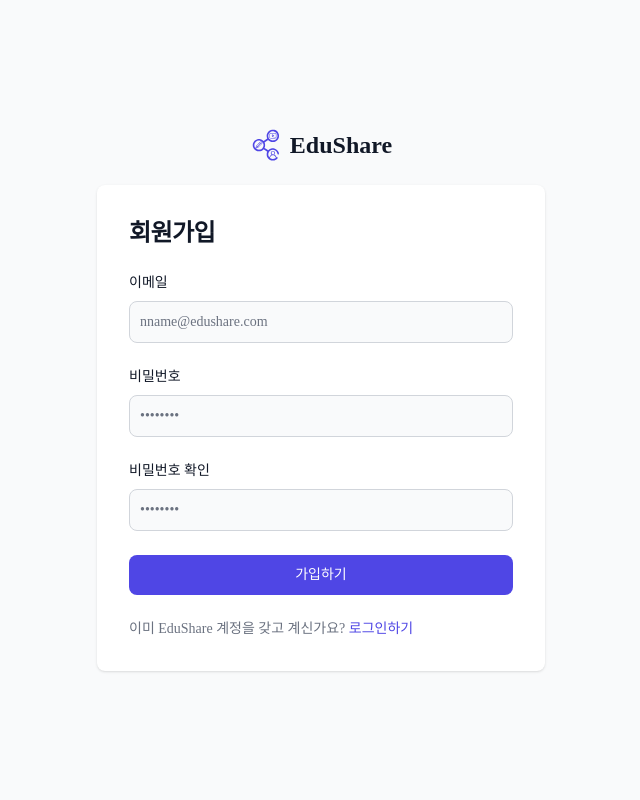
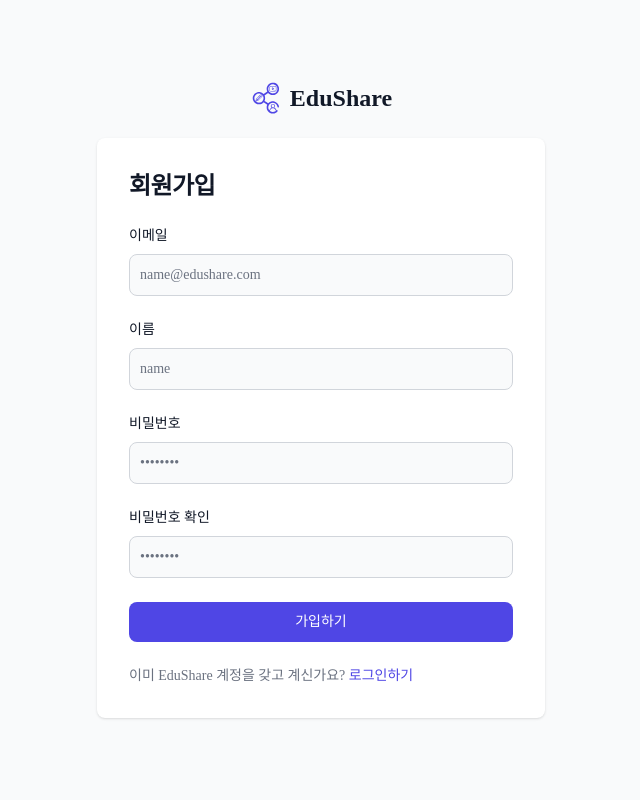
Before and after one commit to worjs320/edushare, a Django app: template templates/app/signup.html in a window 1280 px wide. Shown: the whole page, without its empty margins (319-959 px from the left). Run offline with Django 4.2, Linux system fonts and the light colour scheme; the template is opened without the code that fills it, so the values that code supplies are empty; some libraries are stand-ins or nearby versions; some web fonts are replaced.

Commit message:
회원가입, 로그인 로직 구현

```diff
--- a/app/urls.py
+++ b/app/urls.py
@@ -1,10 +1,10 @@
 from django.urls import path, re_path
 from app import views
 
-
 app_name = 'app'
 urlpatterns = [
+    path('', views.index),
     path('signup', views.signup, name='signup'),
     path('signin', views.signin, name='signin'),
-    path('logout', views.signin, name='signin'),
+    path('logout', views.logout, name='logout'),
 ]
--- a/templates/app/signin.html
+++ b/templates/app/signin.html
@@ -77,18 +77,18 @@
             {% csrf_token %}
             <div>
               <label for="username" class="block mb-2 text-sm font-medium text-gray-900 dark:text-white">이메일</label>
-              <input type="email" name="username" id="username"
+              <input type="email" name="username" id="username" value="{{request.POST.username}}"
                 class="bg-gray-50 border border-gray-300 text-gray-900 sm:text-sm rounded-lg focus:ring-primary-600 focus:border-primary-600 block w-full p-2.5 dark:bg-gray-700 dark:border-gray-600 dark:placeholder-gray-400 dark:text-white dark:focus:ring-blue-500 dark:focus:border-blue-500"
                 placeholder="name@edushare.com" required="">
             </div>
             <div>
               <label for="password"
                 class="block mb-2 text-sm font-medium text-gray-900 dark:text-white">비밀번호</label>
-              <input type="password" name="password" id="password" placeholder="••••••••"
+              <input type="password" name="password" id="password" placeholder="••••••••" {% if passwordFail %} autofocus {% endif %}
                 class="bg-gray-50 border border-gray-300 text-gray-900 sm:text-sm rounded-lg focus:ring-primary-600 focus:border-primary-600 block w-full p-2.5 dark:bg-gray-700 dark:border-gray-600 dark:placeholder-gray-400 dark:text-white dark:focus:ring-blue-500 dark:focus:border-blue-500"
                 required="">
             </div>
-            {% if request.GET.passwordFail == 'True'  %}
+            {% if passwordFail %}
             <div class="flex p-4 mb-4 text-sm text-red-700 bg-red-100 rounded-lg dark:bg-red-200 dark:text-red-800" role="alert">
               <svg aria-hidden="true" class="flex-shrink-0 inline w-5 h-5 mr-3" fill="currentColor" viewBox="0 0 20 20" xmlns="http://www.w3.org/2000/svg"><path fill-rule="evenodd" d="M18 10a8 8 0 11-16 0 8 8 0 0116 0zm-7-4a1 1 0 11-2 0 1 1 0 012 0zM9 9a1 1 0 000 2v3a1 1 0 001 1h1a1 1 0 100-2v-3a1 1 0 00-1-1H9z" clip-rule="evenodd"></path></svg>
               <span class="sr-only">Info</span>
--- a/templates/app/signup.html
+++ b/templates/app/signup.html
@@ -57,6 +57,45 @@
         }
       }
     }
+    document.addEventListener("DOMContentLoaded", function(){
+        let password = document.getElementById("password")
+        let confirmPassword = document.getElementById("confirm-password");
+
+        function validatePassword(){
+          if(password.value != confirmPassword.value) {
+            confirmPassword.setCustomValidity("비밀번호가 일치하지 않습니다.");
+          }
+          else {
+            confirmPassword.setCustomValidity('');
+          }
+        }
+
+        password.onchange = validatePassword;
+        confirmPassword.onkeyup = validatePassword;
+
+        // var btn = document.getElementById("submit");
+        // btn.addEventListener("click", () => {
+        //     var xhr = new XMLHttpRequest();
+
+        //     xhr.open('POST', '/signup', true);
+
+        //     xhr.setRequestHeader('Content-type', 'application/x-www-form-urlencoded');
+        //     xhr.setRequestHeader('X-CSRFToken', '{{csrf_token}}');
+
+        //     var form = document.querySelector('form');
+        //     var data = new FormData(form);
+        //     data.csrfmiddlewaretoken = "{{ csrf_token }}";
+
+        //     xhr.send(data);
+
+        //     xhr.onload = function () {
+        //         if (xhr.status == 200) {
+        //             console.log(xhr.response);
+        //         } else {
+        //         }
+        //     }
+        // });
+    });
   </script>
 </head>
 
@@ -73,29 +112,53 @@
           <h1 class="text-xl font-bold leading-tight tracking-tight text-gray-900 md:text-2xl dark:text-white">
             회원가입
           </h1>
-          <form class="space-y-4 md:space-y-6" action="/signup">
+          <form class="space-y-4 md:space-y-6" action="/signup" method="post">
             {% csrf_token %}
             <div>
               <label for="username" class="block mb-2 text-sm font-medium text-gray-900 dark:text-white">이메일</label>
-              <input type="email" name="username" id="username"
+              <input type="email" name="username" id="username" value="{{request.POST.username}}" {% if username_duplicate %} autofocus {% endif %}
                 class="bg-gray-50 border border-gray-300 text-gray-900 sm:text-sm rounded-lg focus:ring-primary-600 focus:border-primary-600 block w-full p-2.5 dark:bg-gray-700 dark:border-gray-600 dark:placeholder-gray-400 dark:text-white dark:focus:ring-blue-500 dark:focus:border-blue-500"
-                placeholder="nname@edushare.com" required="">
+                placeholder="name@edushare.com" required="">
             </div>
+            {% if username_duplicate  %}
+            <div class="flex p-4 mb-4 text-sm text-red-700 bg-red-100 rounded-lg dark:bg-red-200 dark:text-red-800" role="alert">
+              <svg aria-hidden="true" class="flex-shrink-0 inline w-5 h-5 mr-3" fill="currentColor" viewBox="0 0 20 20" xmlns="http://www.w3.org/2000/svg"><path fill-rule="evenodd" d="M18 10a8 8 0 11-16 0 8 8 0 0116 0zm-7-4a1 1 0 11-2 0 1 1 0 012 0zM9 9a1 1 0 000 2v3a1 1 0 001 1h1a1 1 0 100-2v-3a1 1 0 00-1-1H9z" clip-rule="evenodd"></path></svg>
+              <span class="sr-only">Info</span>
+              <div>
+                <span class="font-medium">회원 가입 실패!</span> 이미 가입된 이메일입니다.
+              </div>
+            </div>
+            {% endif %}
+            <div>
+              <label for="first_name" class="block mb-2 text-sm font-medium text-gray-900 dark:text-white">이름</label>
+              <input type="text" name="first_name" id="first_name" placeholder="name" value="{{request.POST.first_name}}" {% if first_name_duplicate %} autofocus {% endif %}
+                class="bg-gray-50 border border-gray-300 text-gray-900 sm:text-sm rounded-lg focus:ring-primary-600 focus:border-primary-600 block w-full p-2.5 dark:bg-gray-700 dark:border-gray-600 dark:placeholder-gray-400 dark:text-white dark:focus:ring-blue-500 dark:focus:border-blue-500"
+                required="true">
+            </div>
+            {% if first_name_duplicate  %}
+            <div class="flex p-4 mb-4 text-sm text-red-700 bg-red-100 rounded-lg dark:bg-red-200 dark:text-red-800" role="alert">
+              <svg aria-hidden="true" class="flex-shrink-0 inline w-5 h-5 mr-3" fill="currentColor" viewBox="0 0 20 20" xmlns="http://www.w3.org/2000/svg"><path fill-rule="evenodd" d="M18 10a8 8 0 11-16 0 8 8 0 0116 0zm-7-4a1 1 0 11-2 0 1 1 0 012 0zM9 9a1 1 0 000 2v3a1 1 0 001 1h1a1 1 0 100-2v-3a1 1 0 00-1-1H9z" clip-rule="evenodd"></path></svg>
+              <span class="sr-only">Info</span>
+              <div>
+                <span class="font-medium">회원 가입 실패!</span> 이미 가입된 이름입니다.
+              </div>
+            </div>
+            {% endif %}
             <div>
               <label for="password"
                 class="block mb-2 text-sm font-medium text-gray-900 dark:text-white">비밀번호</label>
-              <input type="password" name="password" id="password" placeholder="••••••••"
+              <input type="password" name="password" id="password" placeholder="••••••••" value="{{request.POST.password}}"
                 class="bg-gray-50 border border-gray-300 text-gray-900 sm:text-sm rounded-lg focus:ring-primary-600 focus:border-primary-600 block w-full p-2.5 dark:bg-gray-700 dark:border-gray-600 dark:placeholder-gray-400 dark:text-white dark:focus:ring-blue-500 dark:focus:border-blue-500"
                 required="">
             </div>
             <div>
               <label for="confirm-password" class="block mb-2 text-sm font-medium text-gray-900 dark:text-white">비밀번호 확인</label>
-              <input type="confirm-password" name="confirm-password" id="confirm-password" placeholder="••••••••"
+              <input type="password" name="confirm-password" id="confirm-password" placeholder="••••••••" value="{{request.POST.password}}"
                 class="bg-gray-50 border border-gray-300 text-gray-900 sm:text-sm rounded-lg focus:ring-primary-600 focus:border-primary-600 block w-full p-2.5 dark:bg-gray-700 dark:border-gray-600 dark:placeholder-gray-400 dark:text-white dark:focus:ring-blue-500 dark:focus:border-blue-500"
                 required="">
             </div>
-            <button type="submit"
-              class="w-full text-white bg-primary-600 hover:bg-primary-700 focus:ring-4 focus:outline-none focus:ring-primary-300 font-medium rounded-lg text-sm px-5 py-2.5 text-center dark:bg-primary-600 dark:hover:bg-primary-700 dark:focus:ring-primary-800">가입하기</button>
+            <button id="submit"
+            class="w-full text-white bg-primary-600 hover:bg-primary-700 focus:ring-4 focus:outline-none focus:ring-primary-300 font-medium rounded-lg text-sm px-5 py-2.5 text-center dark:bg-primary-600 dark:hover:bg-primary-700 dark:focus:ring-primary-800">가입하기</button>
             <p class="text-sm font-light text-gray-500 dark:text-gray-400">
               이미 EduShare 계정을 갖고 계신가요? <a href="/signin"class="font-medium text-primary-600 hover:underline dark:text-primary-500">로그인하기</a>
             </p>
```
Also changed, not shown: app/views.py (+28 -6 lines), content/views.py (+4 -7 lines).
